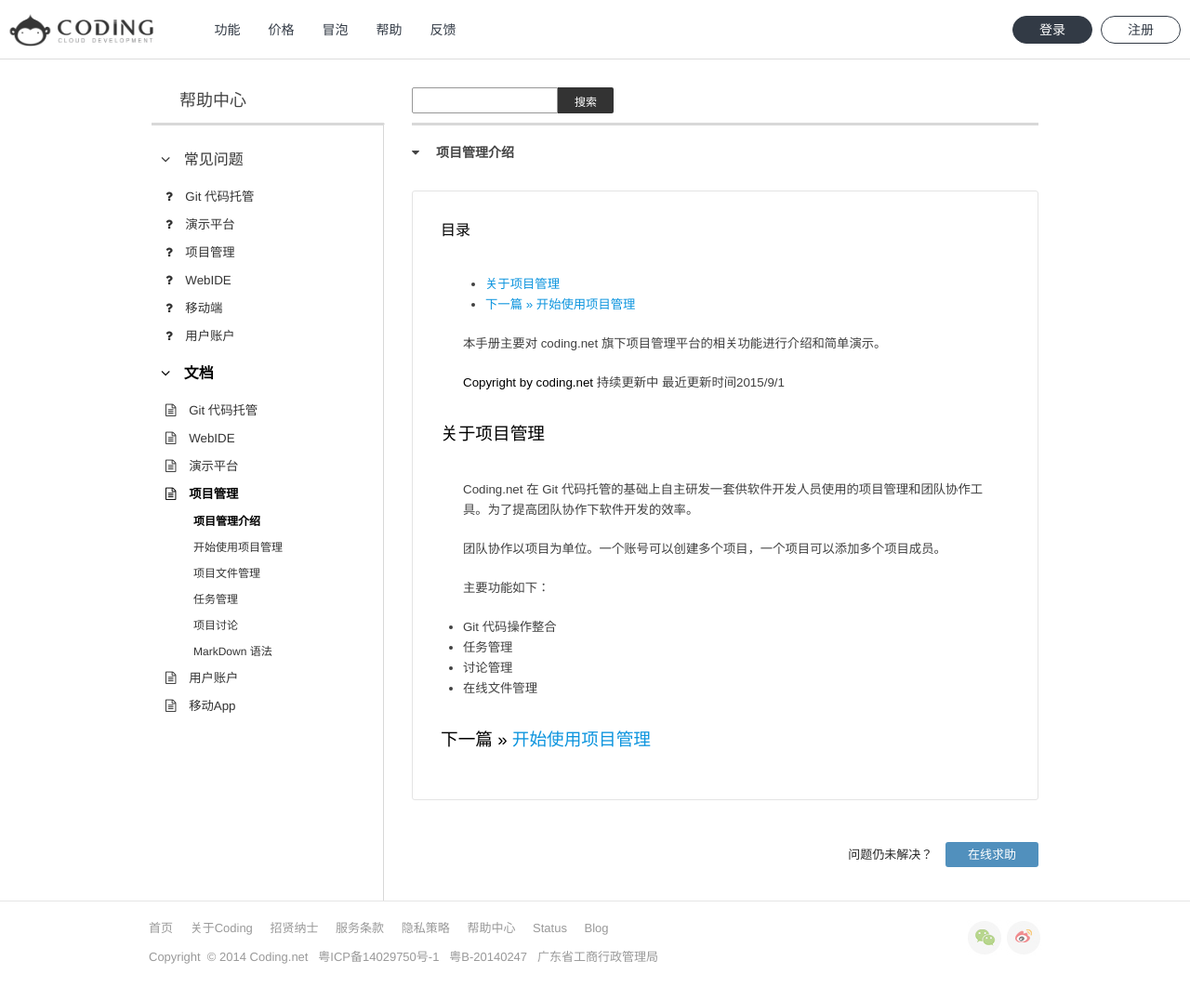
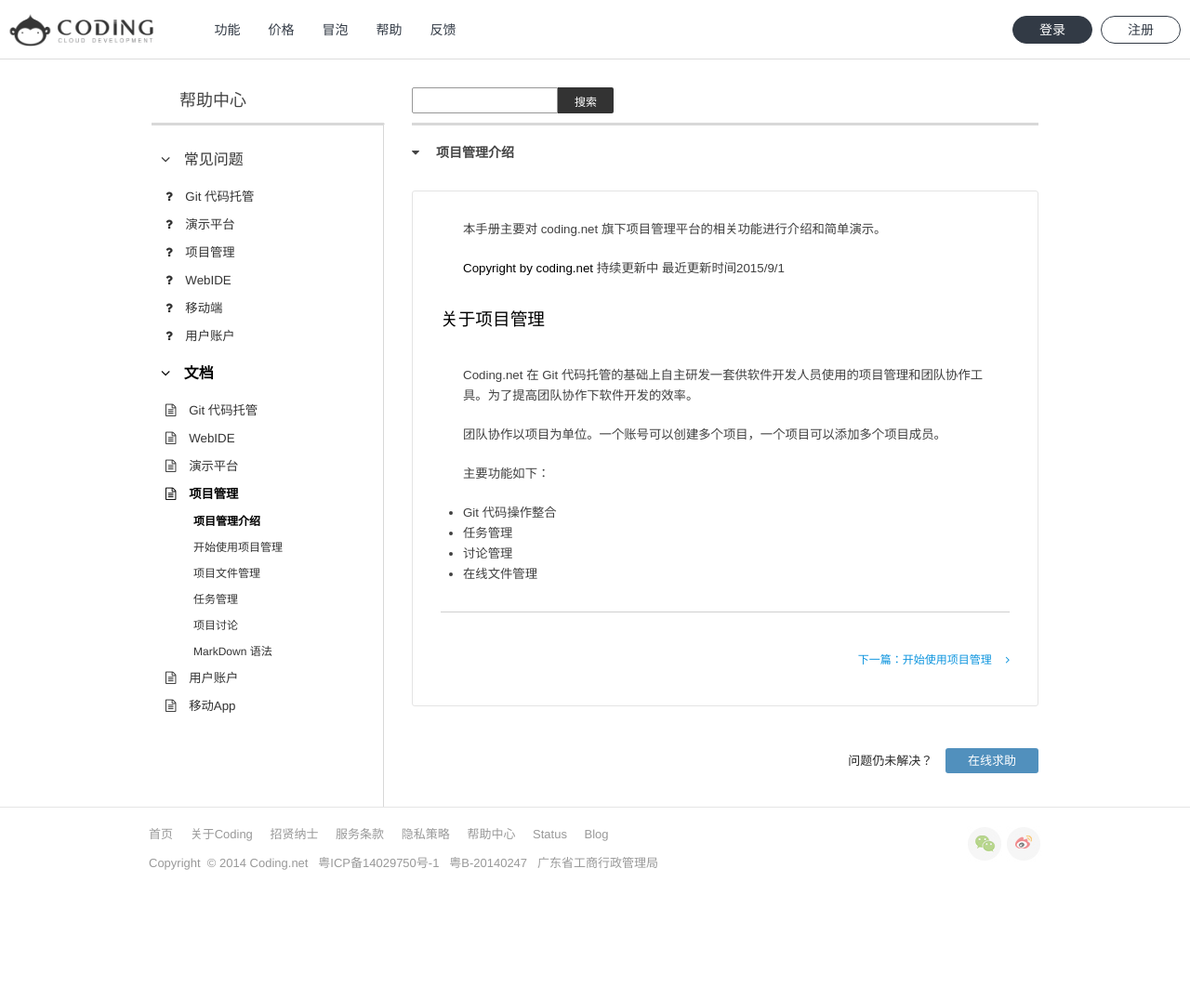
Before and after one commit to Coding/coding-docs, a Jekyll site: the page built from doc/project/introduction.markdown, in a window 1280 px wide and 1082 px high. Shown: the top 1076 px of the window at 93% size. Built offline with Jekyll 4.4.1, drawn with Linux system fonts in a browser that asks for light colours; Markdown is read by kramdown in place of the engine named in the settings.

Commit message:
修改部分 md 文档的 footer 导航

```diff
--- a/doc/project/discuss.markdown
+++ b/doc/project/discuss.markdown
@@ -43,10 +43,8 @@
 在讨论详情页，每个项目成员都可以点击讨论标题下关注者旁（或者在讨论内容的结尾处）的**添加**按钮，在成员下拉框中添加或者取消某个或某几个项目成员对当前任务的关注。
 ---
 
-## 上一篇 >> [项目文件管理](/help/doc/project/files.html)
 
-
-   [28]: https://dn-coding-net-production-static.qbox.me/f09dbf3f-8a36-4cb3-9197-073e31e3951c.png?imageView2/2/w/800/h/800
+  [28]: https://dn-coding-net-production-static.qbox.me/f09dbf3f-8a36-4cb3-9197-073e31e3951c.png?imageView2/2/w/800/h/800
   [29]: https://dn-coding-net-production-static.qbox.me/72516dfe-529a-4ed3-a20b-a8cdc2f249b9.png?imageView2/2/w/800/h/800
   [30]: https://dn-coding-net-production-static.qbox.me/a161eaef-b710-4151-bffb-2eea37c4093d.png?imageView2/2/w/800/h/800
   [31]: https://dn-coding-net-production-static.qbox.me/2d162819-3a56-4496-920f-6f5ad5ef2fc3.png?imageView2/2/w/800/h/800
--- a/doc/project/files.markdown
+++ b/doc/project/files.markdown
@@ -61,7 +61,7 @@
 ---
 
 
-[15]: https://dn-coding-net-production-static.qbox.me/bcd21f3c-1893-412a-af07-e8e9a383312d.png?imageView2/2/w/800/h/800
+  [15]: https://dn-coding-net-production-static.qbox.me/bcd21f3c-1893-412a-af07-e8e9a383312d.png?imageView2/2/w/800/h/800
   [16]: https://coding.net/u/coding/p/Coding-Feedback/git/blob/master/markdown-syntax.md
   [17]: https://dn-coding-net-production-static.qbox.me/168ec032-475f-4660-bfb0-9a02ded0e769.jpg?imageView2/2/w/800/h/800
   [18]: https://dn-coding-net-production-static.qbox.me/9cffca9e-06ea-43bc-8a74-2db1462e71e1.png?imageView2/2/w/800/h/800
--- a/doc/project/getting-started.markdown
+++ b/doc/project/getting-started.markdown
@@ -100,9 +100,6 @@
 
 ---
 
-## 上一篇 >> [项目管理介绍](/help/doc/project/introduction.html)
-
-## 下一篇 >> [项目文件管理](/help/doc/project/files.html)
 
   [1]: https://dn-coding-net-production-static.qbox.me/92fe2d5a-e1f1-4454-b2e7-84040d5adfd5.png
   [2]: https://dn-coding-net-production-static.qbox.me/617c33a3-522f-404e-a1d4-16155bf55950.jpg
@@ -123,5 +120,6 @@
 
 
   <div class="footer-nav">
+  <div class="left-nav"><i class="fa fa-angle-left"></i><a href="/help/doc/project/introduction.html">上一篇：项目管理介绍</a></div>
   <div class="right-nav"><a href="/help/doc/project/files.html">下一篇：项目文件管理</a><i class="fa fa-angle-right"></i></div>
   </div>
--- a/doc/project/introduction.markdown
+++ b/doc/project/introduction.markdown
@@ -24,4 +24,8 @@
 
 
 
-## 下一篇 >> [开始使用项目管理](/help/doc/project/getting-started.html)
+---
+
+  <div class="footer-nav">
+  <div class="right-nav"><a href="/help/doc/project/getting-started.html">下一篇：开始使用项目管理</a><i class="fa fa-angle-right"></i></div>
+  </div>
```
Also changed, not shown: 1 other file.
